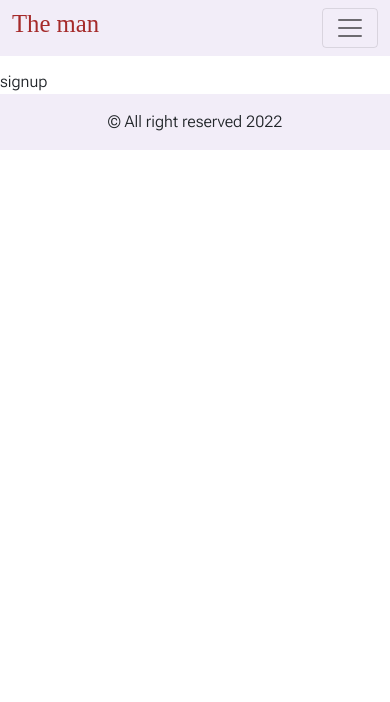
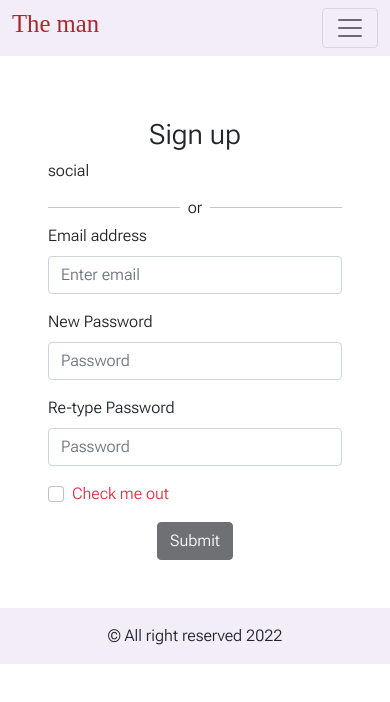
Before and after one commit to nurulislamrimon/independent-service-p-Assignment-10, a React (Create React App) app: page /signup in a window 390 px wide. Shown: the top 702 px of the page. Built offline with nearby package versions, Linux system fonts and the light colour scheme; a web font is replaced by a local one.

Commit message:
signup and in both form ready

```diff
--- a/src/Pages/Login/Login.css
+++ b/src/Pages/Login/Login.css
@@ -0,0 +1,10 @@
+.form-container {
+    width: 50%;
+}
+
+@media screen and (max-width:720px) {
+    .form-container {
+        width: 100%;
+    }
+
+}
--- a/src/Pages/Login/Login.js
+++ b/src/Pages/Login/Login.js
@@ -1,9 +1,35 @@
-import React from 'react';
+import React, { useState } from 'react';
+import './Login.css'
+import { Button, Form } from 'react-bootstrap';
+import SocialLogin from '../../Utilities/SocialLogin/SocialLogin';
 
 const Login = () => {
+    const [check, setCheck] = useState(false);
+    console.log(check);
     return (
-        <div>
-            login
+        <div className='form-container mx-auto p-5'>
+            <h1 className='text-center'>Log in</h1>
+            <Form>
+                <SocialLogin></SocialLogin>
+                <div className="d-flex align-items-center mt-2">
+                    <hr className='w-50' /> <span className='px-2'>or</span> <hr className='w-50' />
+                </div>
+                <Form.Group className="mb-3" controlId="formBasicEmail">
+                    <Form.Label>Email address</Form.Label>
+                    <Form.Control type="email" placeholder="Enter email" required />
+                </Form.Group>
+
+                <Form.Group className="mb-3" controlId="formBasicPassword">
+                    <Form.Label>Password</Form.Label>
+                    <Form.Control type="password" placeholder="Password" required />
+                </Form.Group>
+                <Form.Group className="mb-3" controlId="formBasicCheckbox">
+                    <Form.Check type="checkbox" label="Check me out" className={!check ? 'text-danger' : 'text-primary'} onClick={() => setCheck(!check)} />
+                </Form.Group>
+                <Button variant="dark" type="submit" className='d-block mx-auto' disabled={!check}>
+                    Submit
+                </Button>
+            </Form>
         </div>
     );
 };
--- a/src/Pages/Signup/Signup.js
+++ b/src/Pages/Signup/Signup.js
@@ -1,9 +1,38 @@
-import React from 'react';
+import React, { useState } from 'react';
+import { Button, Form } from 'react-bootstrap';
+import SocialLogin from '../../Utilities/SocialLogin/SocialLogin';
 
 const Signup = () => {
+    const [check, setCheck] = useState(false);
+    console.log(check);
     return (
-        <div>
-            signup
+        <div className='form-container mx-auto p-5'>
+            <h1 className='text-center'>Sign up</h1>
+            <Form>
+                <SocialLogin></SocialLogin>
+                <div className="d-flex align-items-center mt-2">
+                    <hr className='w-50' /> <span className='px-2'>or</span> <hr className='w-50' />
+                </div>
+                <Form.Group className="mb-3" controlId="formBasicEmail">
+                    <Form.Label>Email address</Form.Label>
+                    <Form.Control type="email" placeholder="Enter email" required />
+                </Form.Group>
+
+                <Form.Group className="mb-3" controlId="formBasicPassword">
+                    <Form.Label>New Password</Form.Label>
+                    <Form.Control type="password" placeholder="Password" required />
+                </Form.Group>
+                <Form.Group className="mb-3" controlId="formBasicPassword">
+                    <Form.Label>Re-type Password</Form.Label>
+                    <Form.Control type="password" placeholder="Password" required />
+                </Form.Group>
+                <Form.Group className="mb-3" controlId="formBasicCheckbox">
+                    <Form.Check type="checkbox" label="Check me out" className={!check ? 'text-danger' : 'text-primary'} onClick={() => setCheck(!check)} />
+                </Form.Group>
+                <Button variant="dark" type="submit" className='d-block mx-auto' disabled={!check}>
+                    Submit
+                </Button>
+            </Form>
         </div>
     );
 };
--- a/src/Utilities/Service/Service.css
+++ b/src/Utilities/Service/Service.css
@@ -1,11 +1,16 @@
 .card {
     height: 400px;
     position: relative;
+}
+
+.card:hover {
+    box-shadow: 1px 1px 30px 1px black;
 }
 
 .card .btn {
     position: absolute;
     bottom: 1px;
     left: 0;
-    width: 100%;
+    right: 0;
+    width: 99.5%;
 }
--- /dev/null
+++ b/src/Utilities/SocialLogin/SocialLogin.js
@@ -0,0 +1,11 @@
+import React from 'react';
+
+const SocialLogin = () => {
+    return (
+        <div>
+            social
+        </div>
+    );
+};
+
+export default SocialLogin;
```
